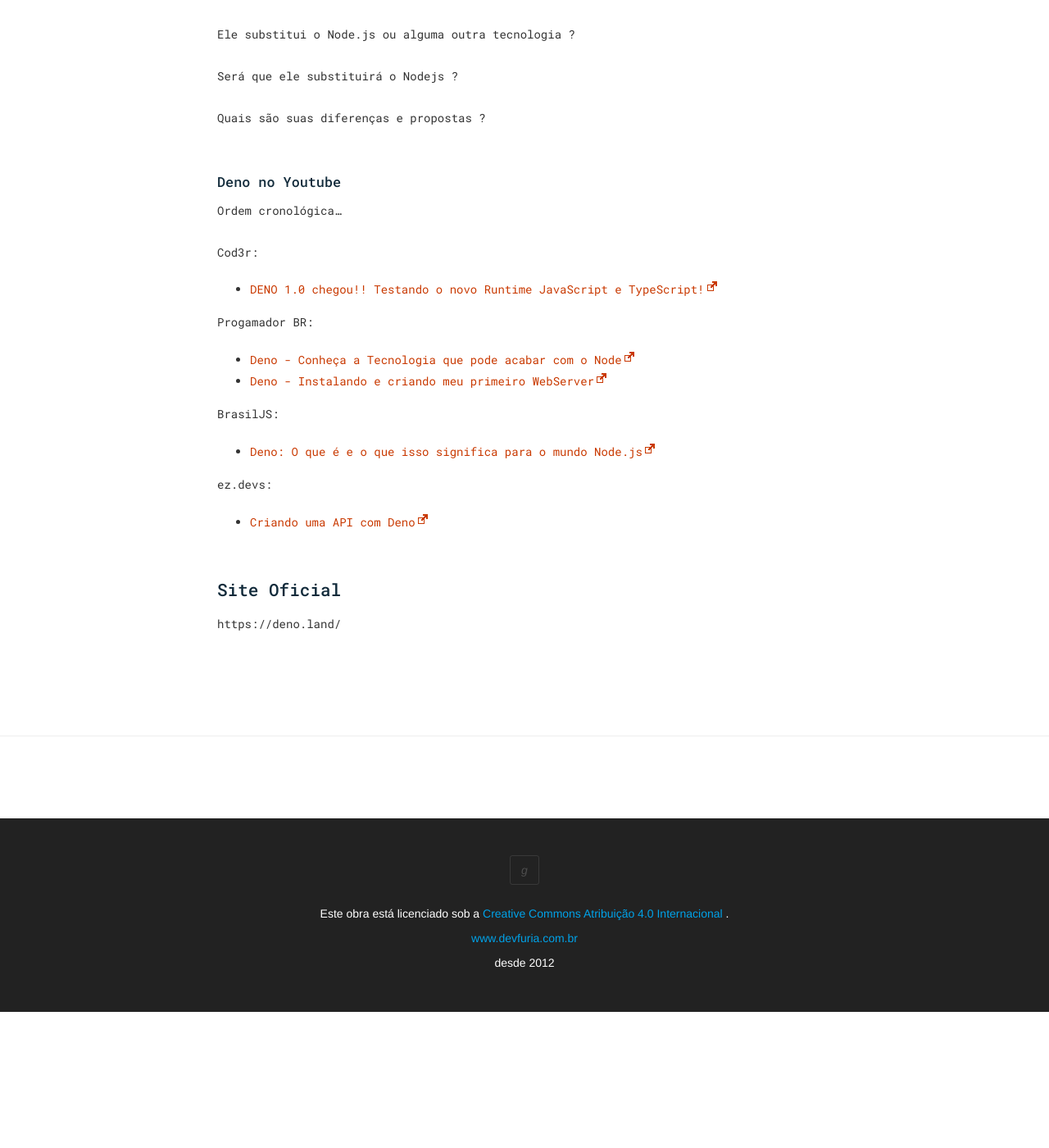
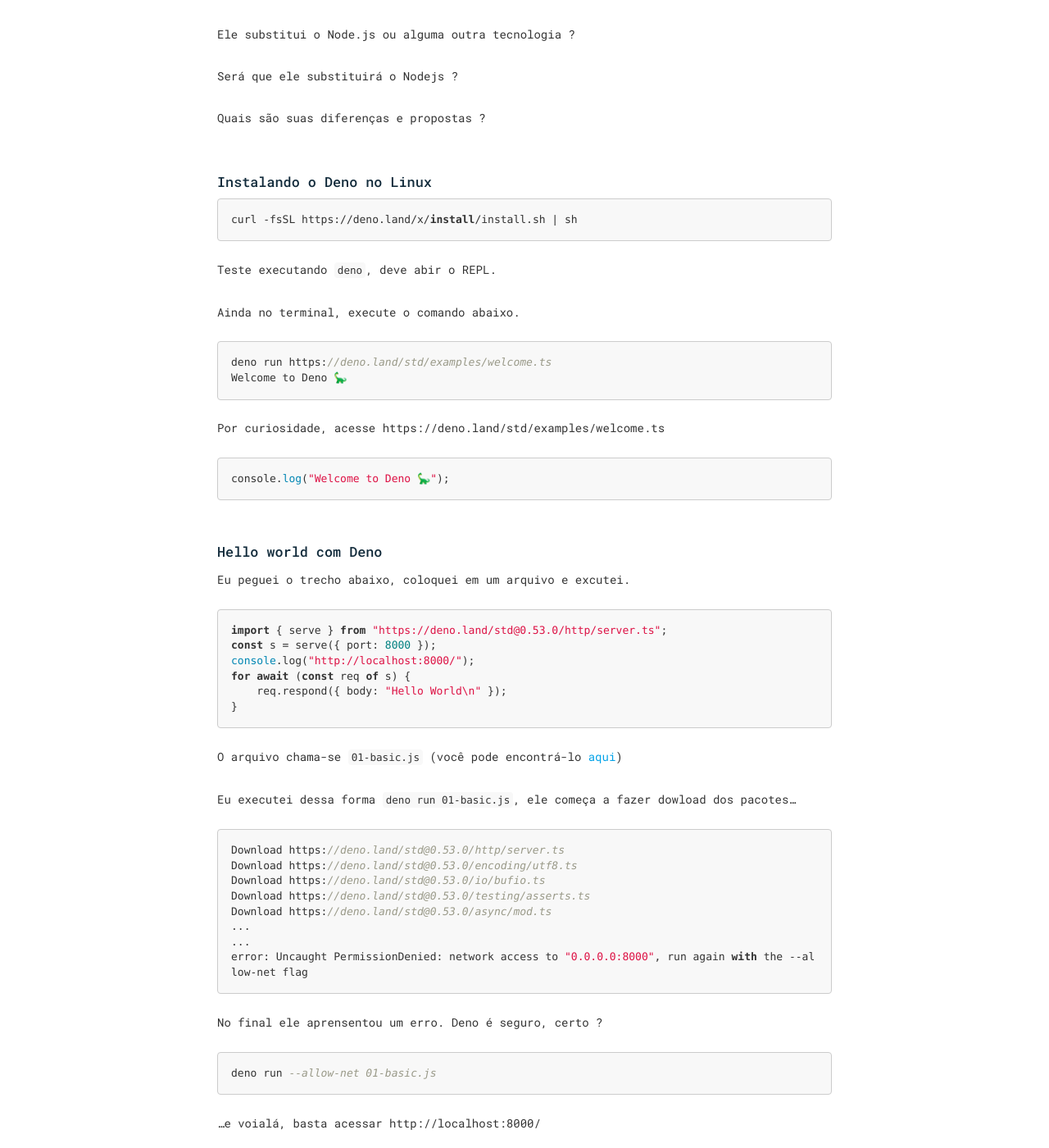
Before and after one commit to website-devfuria/deno, a Jekyll site: the page built from index.md, in a window 1280 px wide and 1400 px high, scrolled down 351 px. Shown: the whole window at 82% size. Built offline with Jekyll 4.4.1, drawn with Linux system fonts in a browser that asks for light colours; before the commit the page ends 1585 px from its top, so only the background shows below that; some of the changed text lies outside the part shown.

Commit message:
começando

```diff
--- /dev/null
+++ b/exemplos/01-basic.js
@@ -0,0 +1,6 @@
+import { serve } from "https://deno.land/std@0.53.0/http/server.ts";
+const s = serve({ port: 8000 });
+console.log("http://localhost:8000/");
+for await (const req of s) {
+  req.respond({ body: "Hello World\n" });
+}
--- a/index.md
+++ b/index.md
@@ -3,7 +3,6 @@ layout:      secao
 title:       Deno
 description: Uma nova runtime para JavaScript
 ---
-
 
 O Deno é um novo runtime segura para JavaScript e TypeScript.
 
@@ -17,6 +16,57 @@ Será que ele substituirá o Nodejs ?
 
 Quais são suas diferenças e propostas ?
 
+
+### Instalando o Deno no Linux
+
+    curl -fsSL https://deno.land/x/install/install.sh | sh
+
+Teste executando `deno`, deve abir o REPL.
+
+Ainda no terminal, execute o comando abaixo.
+
+    deno run https://deno.land/std/examples/welcome.ts
+    Welcome to Deno 🦕
+
+Por curiosidade, acesse https://deno.land/std/examples/welcome.ts
+
+    console.log("Welcome to Deno 🦕");
+
+### Hello world com Deno
+
+Eu peguei o trecho abaixo, coloquei em um arquivo e excutei.
+
+    import { serve } from "https://deno.land/std@0.53.0/http/server.ts";
+    const s = serve({ port: 8000 });
+    console.log("http://localhost:8000/");
+    for await (const req of s) {
+        req.respond({ body: "Hello World\n" });
+    }
+
+O arquivo chama-se `01-basic.js` (você pode encontrá-lo [aqui](exemplos/01-basico.js))
+
+Eu executei dessa forma `deno run 01-basic.js`, ele começa a fazer dowload dos pacotes...
+
+    Download https://deno.land/std@0.53.0/http/server.ts
+    Download https://deno.land/std@0.53.0/encoding/utf8.ts
+    Download https://deno.land/std@0.53.0/io/bufio.ts
+    Download https://deno.land/std@0.53.0/testing/asserts.ts
+    Download https://deno.land/std@0.53.0/async/mod.ts
+    ...
+    ...
+    error: Uncaught PermissionDenied: network access to "0.0.0.0:8000", run again with the --allow-net flag
+
+No final ele aprensentou um erro. Deno é seguro, certo ?
+
+    deno run --allow-net 01-basic.js
+
+...e voialá, basta acessar http://localhost:8000/
+
+
+Observação, os comando abaixo não fucionaram. Precisa ser como mostrado acima.
+
+    deno --allow-net run 01-basic.js
+    deno run 01-basic.js --allow-net flag
 
 
 
```
